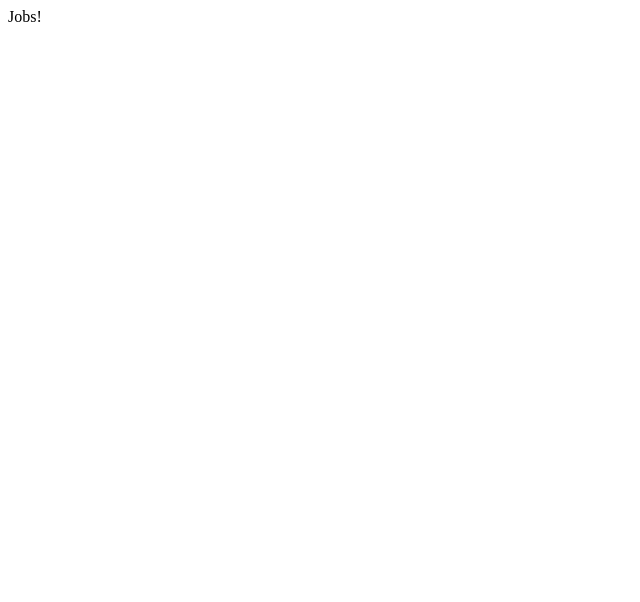
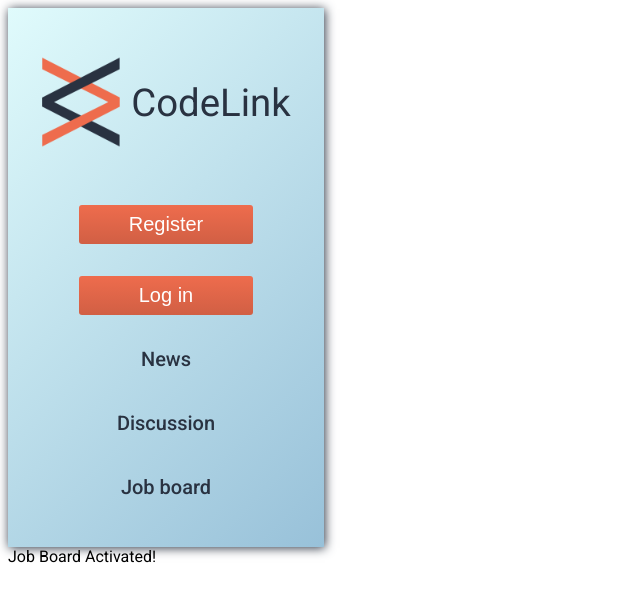
Before and after one commit to miriamCodes/CodeLink, a Next.js app in the folder client/: page /jobs in a window 1280 px wide. Shown: the top 602 px of the page, without its empty margins (0-640 px from the left). Built offline with nearby package versions, Linux system fonts and the light colour scheme.

Commit message:
FEAT: beginning structure for job board

```diff
--- /dev/null
+++ b/client/app/components/job-board.tsx
@@ -0,0 +1,5 @@
+export default function JobBoard() {
+  return (
+    <div>Job Board Activated!</div>
+  )
+}
--- /dev/null
+++ b/client/app/components/jobs-item.tsx
@@ -0,0 +1,5 @@
+export default function JobsItem() {
+  return (
+
+  )
+}
--- /dev/null
+++ b/client/app/components/jobs-list.tsx
@@ -0,0 +1,5 @@
+export default function JobsList() {
+  return (
+
+  )
+}
--- a/client/pages/jobs.tsx
+++ b/client/pages/jobs.tsx
@@ -1,5 +1,21 @@
+import JobBoard from '@/app/components/job-board';
+import NavBar from '@/app/components/nav-bar';
+import { useState } from 'react';
+import { Roboto } from 'next/font/google';
+
+const roboto = Roboto({
+  subsets: ['latin'],
+  weight: ['100', '300', '400', '500', '700', '900'],
+});
+
 export default function Jobs() {
+  const [loggedIn, setLoggedIn] = useState(false);
   return (
-    <div>Jobs!</div>
-  )
+    <main>
+      <div className={roboto.className}>
+        <NavBar loggedIn={loggedIn} setLoggedIn={setLoggedIn} />
+        <JobBoard />
+      </div>
+    </main>
+  );
 }
```
